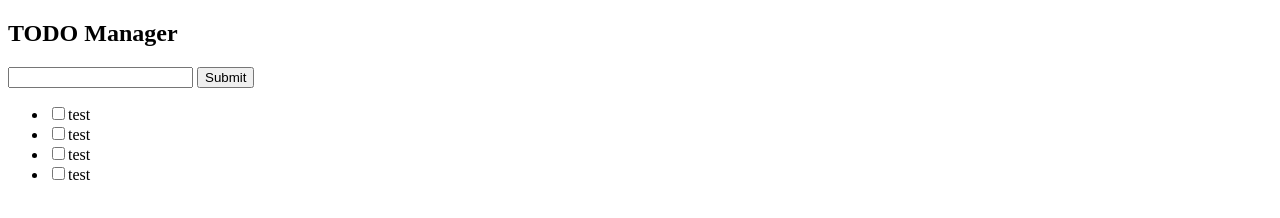
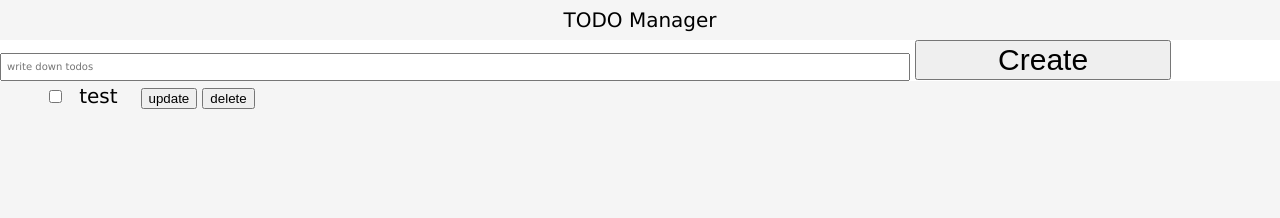
Before and after one commit to recruit-tech/todo-manager, a website: page public/index.html in a window 1280 px wide. Drawn offline with Linux system fonts and the light colour scheme.

Commit message:
feat: add css

```diff
--- /dev/null
+++ b/public/css/reset.css
@@ -0,0 +1,48 @@
+/* http://meyerweb.com/eric/tools/css/reset/
+   v2.0 | 20110126
+   License: none (public domain)
+*/
+
+html, body, div, span, applet, object, iframe,
+h1, h2, h3, h4, h5, h6, p, blockquote, pre,
+a, abbr, acronym, address, big, cite, code,
+del, dfn, em, img, ins, kbd, q, s, samp,
+small, strike, strong, sub, sup, tt, var,
+b, u, i, center,
+dl, dt, dd, ol, ul, li,
+fieldset, form, label, legend,
+table, caption, tbody, tfoot, thead, tr, th, td,
+article, aside, canvas, details, embed,
+figure, figcaption, footer, header, hgroup,
+menu, nav, output, ruby, section, summary,
+time, mark, audio, video {
+	margin: 0;
+	padding: 0;
+	border: 0;
+	font-size: 100%;
+	font: inherit;
+	vertical-align: baseline;
+}
+/* HTML5 display-role reset for older browsers */
+article, aside, details, figcaption, figure,
+footer, header, hgroup, menu, nav, section {
+	display: block;
+}
+body {
+	line-height: 1;
+}
+ol, ul {
+	list-style: none;
+}
+blockquote, q {
+	quotes: none;
+}
+blockquote:before, blockquote:after,
+q:before, q:after {
+	content: '';
+	content: none;
+}
+table {
+	border-collapse: collapse;
+	border-spacing: 0;
+}
--- /dev/null
+++ b/public/css/todo.css
@@ -0,0 +1,69 @@
+body {
+  background-color: #f5f5f5;
+  font-family:'Lucida Grande', Meiryo, sans-serif;
+}
+
+.todo {
+  background-color: #fff;
+  position: relative;
+  margin: 40px 0 40px 0;
+}
+
+.todo h1 {
+  position: absolute;
+  font-size: 20px;
+  font-weight: 100;
+  top: -30px;
+  width: 100%;
+  text-align: center;
+}
+
+.todo .new-todo {
+  position: relative;
+  margin: 0;
+  width: 70%;
+  font-size: 10px;
+  font-family: inherit;
+  font-weight: inherit;
+  line-height: 1.4em;
+  padding: 5px;
+}
+
+.todo .new-todo-button {
+  margin: 0;
+  width: 20%;
+  font-size: 30px;
+}
+
+.todo-list {
+  background-color: #f5f5f5;
+}
+
+.todo-view {
+  width: 300px;
+  height: 10px;
+  text-align: center;
+}
+
+input[type=checkbox] {
+  display: none;
+}
+
+.todo-view input[type=checkbox] {
+  display: inline-block;
+  margin-right: 6px;
+}
+
+.todo-view input[type=checkbox] + label {
+  position: relative;
+  display: inline-block;
+  margin-right: 12px;
+  font-size: 20px;
+  line-height: 30px;
+  cursor: pointer;
+}
+
+.checkbox-label {
+  width: 50px;
+  height: 50px;
+}
--- a/public/index.html
+++ b/public/index.html
@@ -3,22 +3,26 @@
   <head>
     <meta charset="utf-8">
     <title>Todo Manager</title>
+    <link rel="stylesheet" href="/css/reset.css" type="text/css">
+    <link rel="stylesheet" href="/css/todo.css" type="text/css">
   </head>
   <body>
     <section class="todo">
       <header>
         <h1>TODO Manager</h1>
-        <form method="POST" action="/todos">
-          <input type="text" >
-          <input type="submit" >
-        </form>
+        <input type="text" class="new-todo" placeholder="write down todos">
+        <input type="button" class="new-todo-button" value="Create">
       </header>
-      <section class="main">
+      <section class="todo-list">
         <ul>
-          <li><input type="checkbox">test</li>
-          <li><input type="checkbox">test</li>
-          <li><input type="checkbox">test</li>
-          <li><input type="checkbox">test</li>
+          <li class="todo-view">
+            <div>
+              <input type="checkbox" id="checkbox_1">
+              <label for="checkbox_1" class="checkbox-label">test</label>
+              <input type="button" value="update">
+              <input type="button" value="delete">
+            </div>
+          </li>
         </ul>
       </section>
     </section>
```
